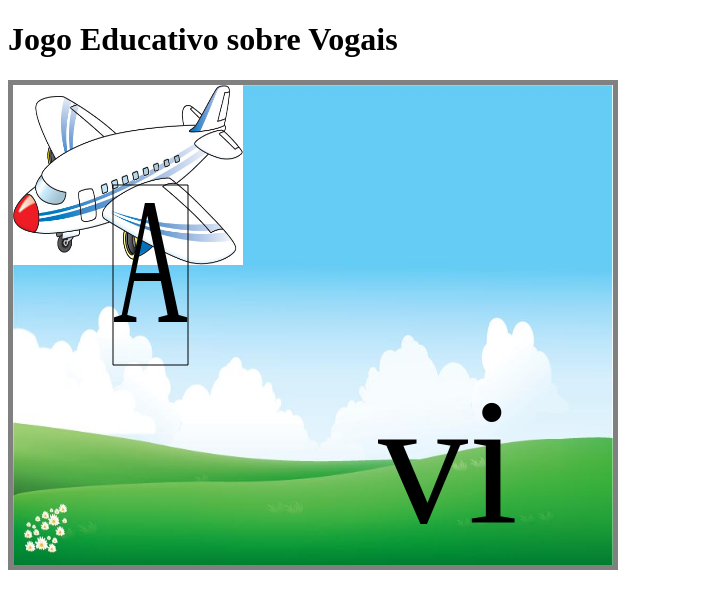
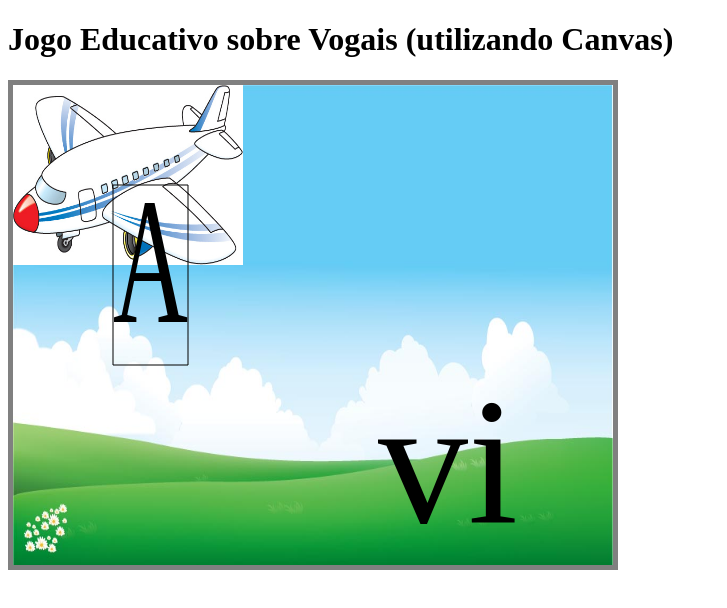
Before and after one commit to efgalego/SENAC-LabWeb-Exemplo-Game-Canvas, a plain HTML site: page index.html in a window 1280 px wide. Shown: the whole page, without its empty margins (0-727 px from the left). Drawn offline with Linux system fonts and the light colour scheme; a web font is replaced by a local one.

Commit message:
Update index.html

```diff
--- a/index.html
+++ b/index.html
@@ -17,7 +17,7 @@
 </head>
 
 <body>
-	<h1>Jogo Educativo sobre Vogais</h1>
+	<h1>Jogo Educativo sobre Vogais (utilizando Canvas)</h1>
 
 	<canvas id='myCanvas' width="600" height="480">
   <script src="js/game.js"></script>
```
